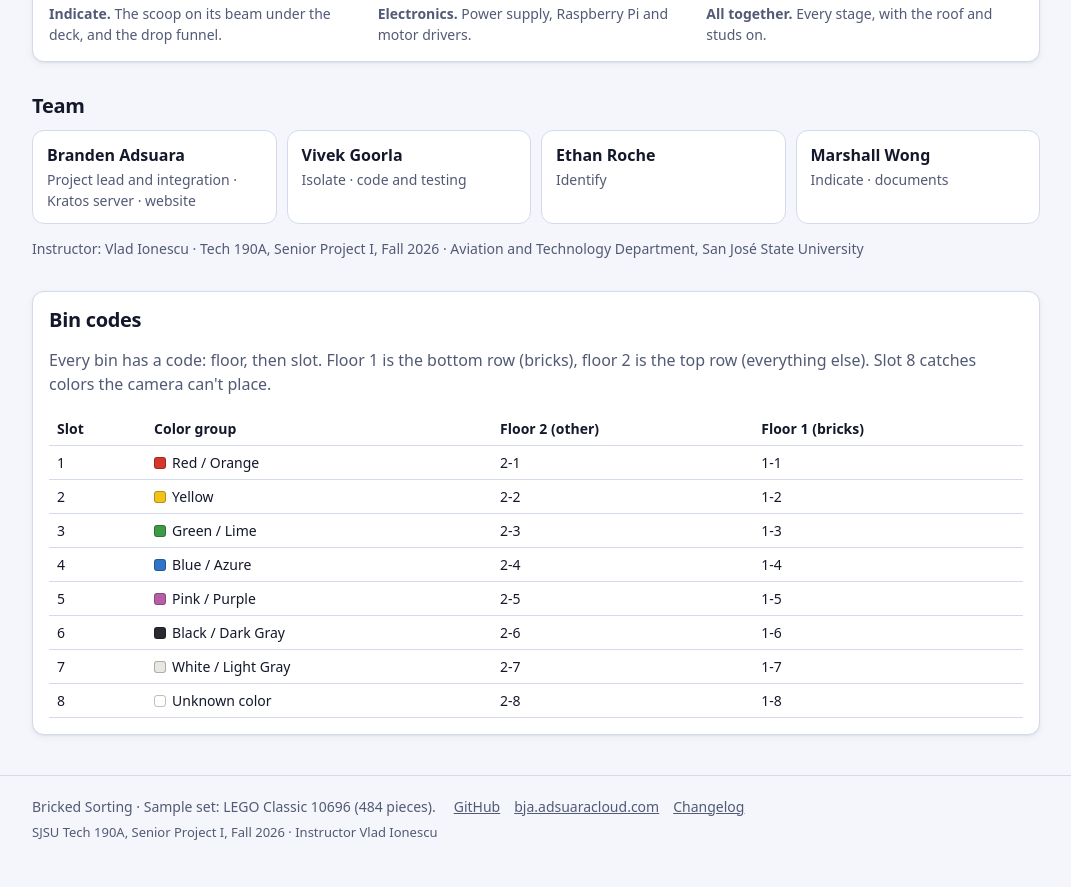
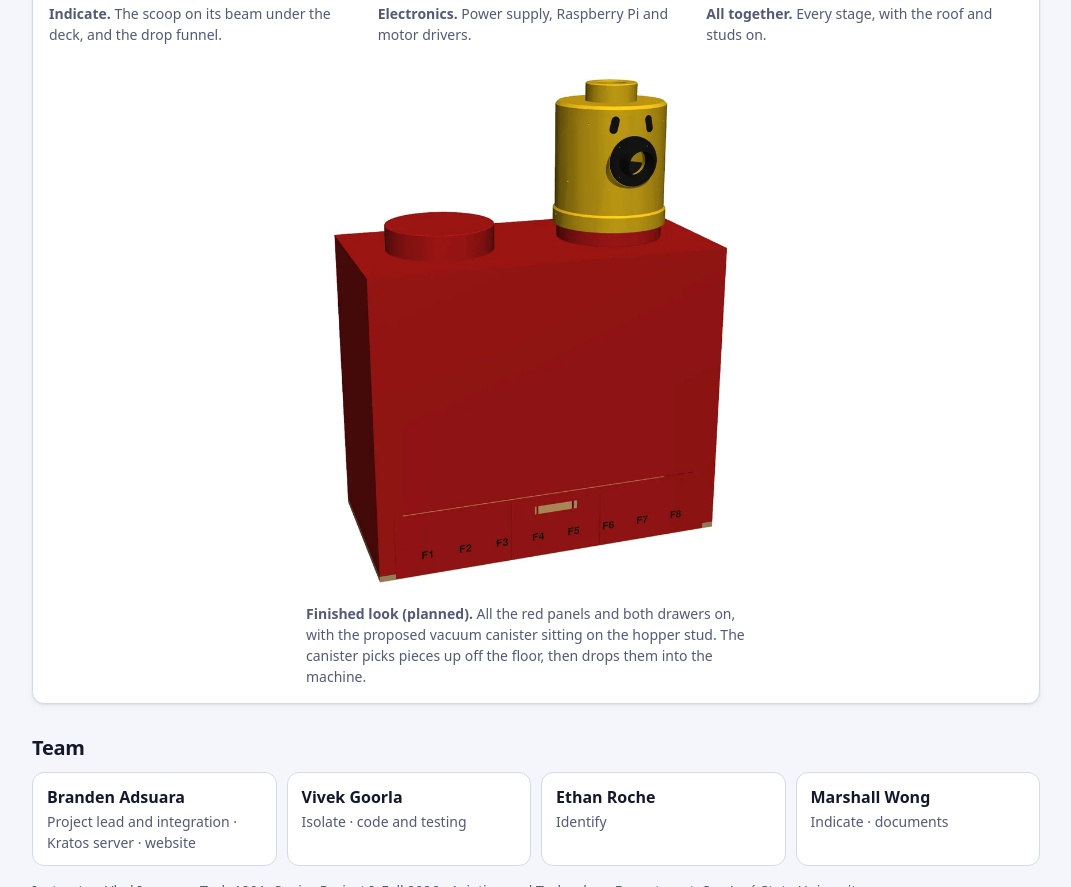
Before and after one commit to jerrekt/Bricked-Sorting, a plain HTML site: page web/index.html in a window 1280 px wide. Shown: the part 1446-2333 px from the top of the page, without its empty margins (104-1175 px from the left). Before the commit the page ends 2308 px from the top, so only its background shows below. Drawn offline with Linux system fonts and the light colour scheme.

Commit message:
About page: finished look with panels on and the proposed vacuum canister
Co-Authored-By: Claude Fable 5.2 <noreply@anthropic.com>
Claude-Session: https://claude.ai/code/session_01RWaNJCKX7MuXuoPSJJxker

```diff
--- a/web/index.html
+++ b/web/index.html
@@ -40,6 +40,7 @@
 .build img{display:block;width:100%;height:auto;border-radius:8px;background:#fff}
 .build figcaption{margin-top:6px;font-size:14px;color:var(--muted)}
 .build figcaption b{color:inherit;font-weight:700}
+.build-full{margin-top:16px!important;max-width:460px;margin-inline:auto!important}
 .codes{margin-top:32px}
 .codes table{border-collapse:collapse;width:100%;font-size:14px}
 .codes th,.codes td{border-bottom:1px solid var(--line);padding:6px 8px;text-align:left}
@@ -102,6 +103,7 @@
       <figure><img src="assets/build/5-electronics.webp" alt="Electronics: Power supply, Raspberry Pi and motor drivers." width="800" height="632" loading="lazy"><figcaption><b>Electronics.</b> Power supply, Raspberry Pi and motor drivers.</figcaption></figure>
       <figure><img src="assets/build/6-all.webp" alt="All together: Every stage, with the roof and studs on." width="800" height="632" loading="lazy"><figcaption><b>All together.</b> Every stage, with the roof and studs on.</figcaption></figure>
     </div>
+    <figure class="build-full"><img src="assets/build/7-panels-vacuum.webp" alt="The finished machine with its red panels on and the yellow vacuum canister on the hopper stud" width="800" height="932" loading="lazy"><figcaption><b>Finished look (planned).</b> All the red panels and both drawers on, with the proposed vacuum canister sitting on the hopper stud. The canister picks pieces up off the floor, then drops them into the machine.</figcaption></figure>
   </section>
 
   <section class="team" id="team">
```
Also changed, not shown: web/assets/build/7-panels-vacuum.webp (added).
